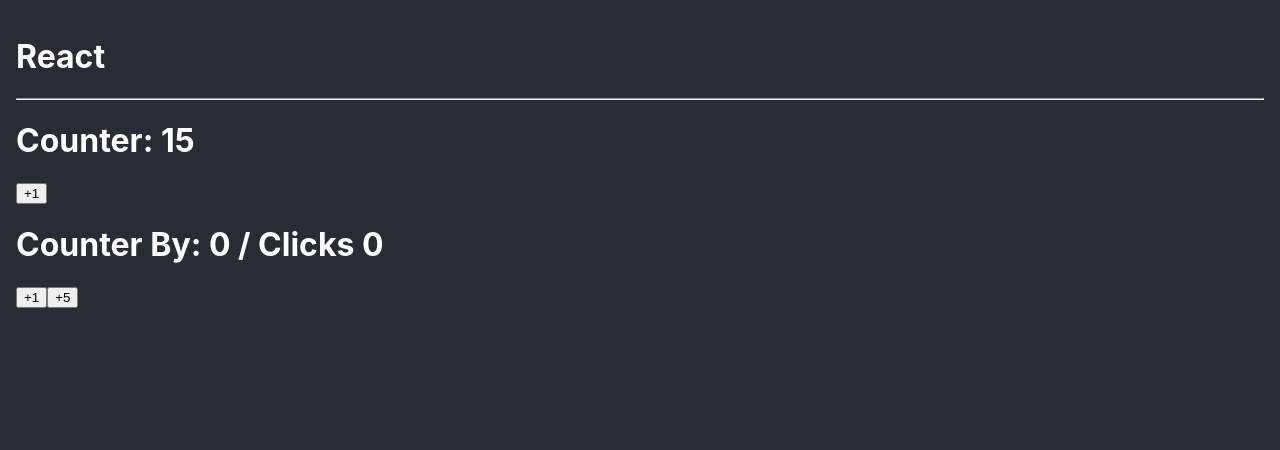
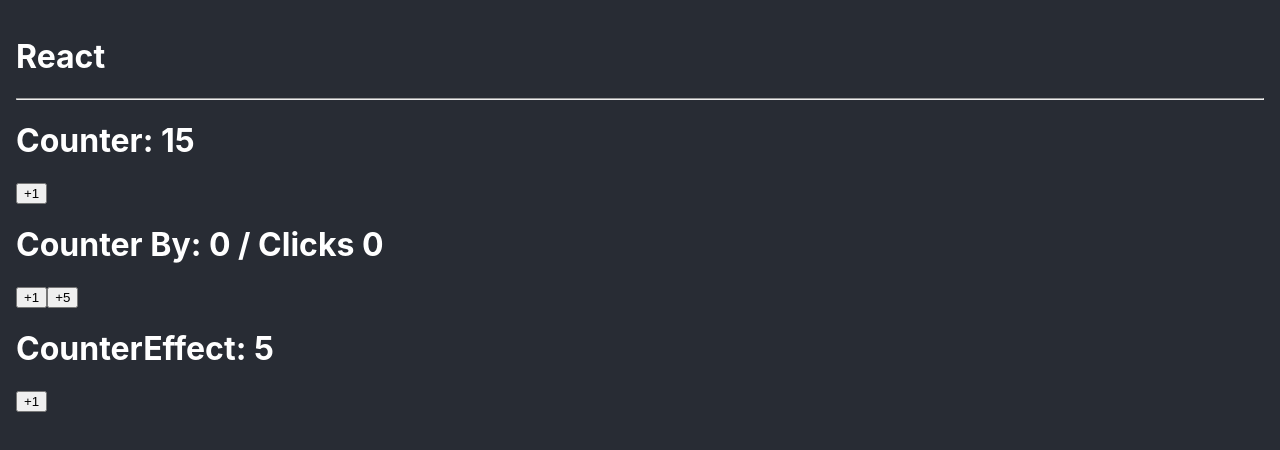
Before and after one commit to cmardone/curso-react-bases, a React (Vite) app: page / in a window 1280 px wide. Shown: the top 450 px of the page. Built offline with nearby package versions, Linux system fonts and the light colour scheme.

Commit message:
Up to video Nº 14 finished

```diff
--- a/src/App.tsx
+++ b/src/App.tsx
@@ -1,5 +1,6 @@
 import { Counter } from './bases/Counter';
 import { CounterBy } from './bases/CounterBy';
+import { CounterEffect } from './bases/CounterEffect';
 
 function App() {
   return (
@@ -8,6 +9,7 @@
       <hr />
       <Counter initialValue={15} />
       <CounterBy />
+      <CounterEffect />
     </>
   );
 }
--- a/src/bases/Counter.tsx
+++ b/src/bases/Counter.tsx
@@ -12,7 +12,9 @@
   return (
     <>
       <h1>Counter: {counter}</h1>
-      <button onClick={addClickHandle}>+1</button>
+      <button type='button' onClick={addClickHandle}>
+        +1
+      </button>
     </>
   );
 };
--- /dev/null
+++ b/src/bases/CounterEffect.tsx
@@ -0,0 +1,25 @@
+import { useEffect, useState } from 'react';
+
+const MAXIMUM_COUNT = 10;
+
+export const CounterEffect = () => {
+  const [counter, setCounter] = useState(5);
+
+  useEffect(() => {
+    if (counter < MAXIMUM_COUNT) return;
+    console.log('%cMaximum value reached', 'color: red; background-color: black;');
+  }, [counter]);
+
+  const addClickHandle = () => {
+    setCounter((count) => Math.min(count + 1, MAXIMUM_COUNT));
+  };
+
+  return (
+    <>
+      <h1>CounterEffect: {counter}</h1>
+      <button type='button' onClick={addClickHandle}>
+        +1
+      </button>
+    </>
+  );
+};
```
